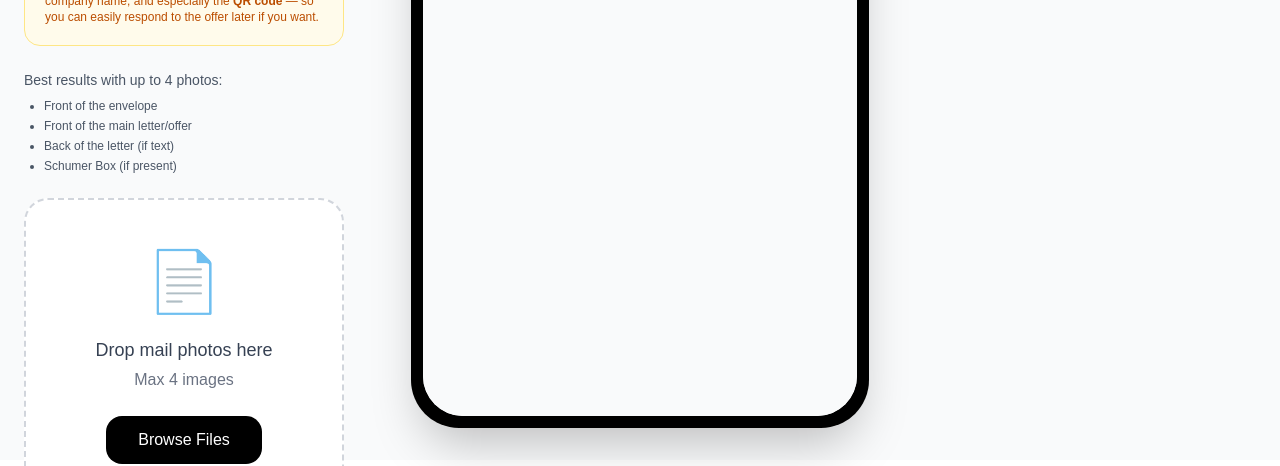
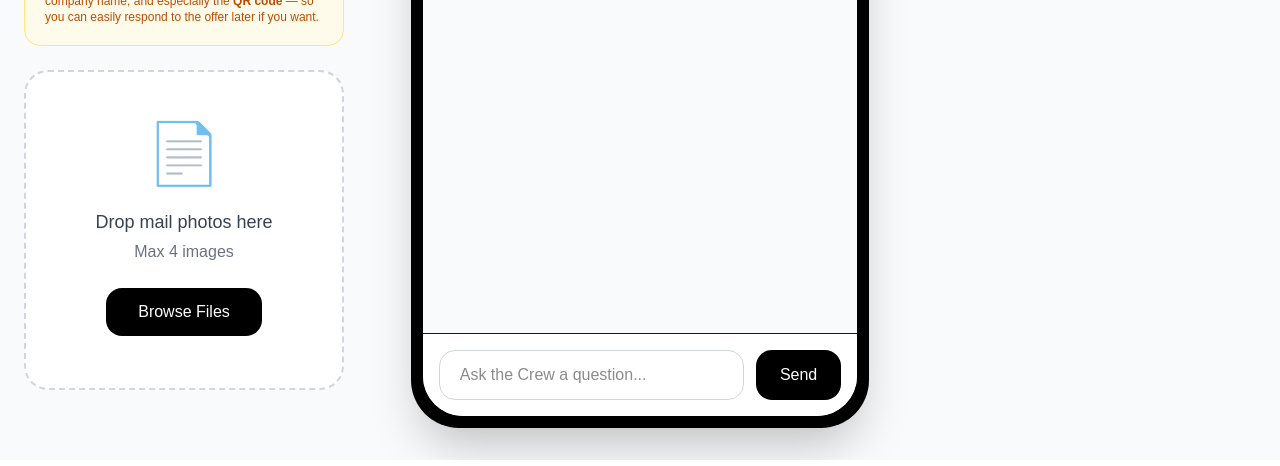
Before and after one commit to rich937/offercrewalpha, a Next.js app: page /dashboard in a window 1280 px wide. Shown: the part 341-807 px from the top of the page. Built offline with nearby package versions, Linux system fonts and the light colour scheme; no server answers.

Commit message:
add chat

```diff
--- a/app/dashboard/page.tsx
+++ b/app/dashboard/page.tsx
@@ -12,6 +12,7 @@ export default function Dashboard() {
     { type: 'system', text: 'The Crew is ready. Upload mail to begin the roast!' }
   ]);
   const [history, setHistory] = useState<any[]>([]);
+  const [userInput, setUserInput] = useState('');
 
   useEffect(() => {
     const init = async () => {
@@ -49,14 +50,6 @@ export default function Dashboard() {
 
   const analyzeWithCrew = async () => {
     if (selectedFiles.length === 0) return;
-
-    if (typeof window !== 'undefined' && (window as any).gtag) {
-      (window as any).gtag('event', 'upload_mail', {
-        event_category: 'Engagement',
-        event_label: 'Send to Crew Button',
-        value: selectedFiles.length
-      });
-    }
 
     setUploading(true);
     setChatMessages([{ type: 'system', text: `Analyzing ${selectedFiles.length} piece(s)...` }]);
@@ -105,6 +98,27 @@ export default function Dashboard() {
 
     setSelectedFiles([]);
     setUploading(false);
+  };
+
+  const sendUserMessage = async () => {
+    if (!userInput.trim()) return;
+
+    setChatMessages(prev => [...prev, { type: 'user', text: userInput }]);
+    const question = userInput;
+    setUserInput('');
+
+    // For now, send to Grok for a response from the Crew
+    try {
+      const res = await fetch('/api/analyze', {
+        method: 'POST',
+        headers: { 'Content-Type': 'application/json' },
+        body: JSON.stringify({ question })
+      });
+      // In a future version we can make a dedicated chat endpoint
+      setChatMessages(prev => [...prev, { type: 'system', text: "The Crew is thinking about your question..." }]);
+    } catch (e) {
+      setChatMessages(prev => [...prev, { type: 'system', text: "Sorry, I couldn't respond to that right now." }]);
+    }
   };
 
   const loadPastOffer = async (offer: any) => {
@@ -174,7 +188,6 @@ export default function Dashboard() {
         {/* LEFT: Upload */}
         <div className="w-80 flex-shrink-0">
           <h2 className="text-xl font-semibold mb-4">Upload Mail</h2>
-
           <div className="mb-6 bg-amber-50 border border-amber-200 rounded-2xl p-5 text-sm">
             <p className="font-semibold text-amber-800 mb-3">🔒 Privacy First</p>
             <p className="text-amber-700 mb-4">
@@ -187,16 +200,6 @@ export default function Dashboard() {
             <p className="mt-4 text-amber-700 text-xs">
               <strong>Leave visible:</strong> Offer rates, terms, fine print, company name, and especially the <strong>QR code</strong> — so you can easily respond to the offer later if you want.
             </p>
-          </div>
-
-          <div className="mb-6 text-sm text-gray-600">
-            <p className="font-medium mb-2">Best results with up to 4 photos:</p>
-            <ul className="list-disc pl-5 space-y-1 text-xs">
-              <li>Front of the envelope</li>
-              <li>Front of the main letter/offer</li>
-              <li>Back of the letter (if text)</li>
-              <li>Schumer Box (if present)</li>
-            </ul>
           </div>
 
           <div className="border-2 border-dashed border-gray-300 rounded-3xl h-80 flex flex-col items-center justify-center bg-white hover:border-cyan-400 transition-colors cursor-pointer"
@@ -218,7 +221,7 @@ export default function Dashboard() {
           )}
         </div>
 
-        {/* CENTER: Chat */}
+        {/* CENTER: Fixed Size Chat */}
         <div className="flex-1 flex flex-col min-w-0">
           <h2 className="text-xl font-semibold mb-4">Crew Reactions</h2>
           <div className="bg-black rounded-[3rem] p-3 shadow-2xl flex-1 flex flex-col" style={{ maxWidth: '520px', margin: '0 auto' }}>
@@ -227,7 +230,8 @@ export default function Dashboard() {
                 <h3 className="font-semibold text-lg">OfferCrew</h3>
               </div>
 
-              <div className="flex-1 p-6 overflow-y-auto bg-gray-50 space-y-6" style={{ maxHeight: '620px' }}>
+              {/* Fixed height scrollable chat */}
+              <div className="flex-1 p-6 overflow-y-auto bg-gray-50 space-y-6" style={{ maxHeight: '520px' }}>
                 {chatMessages.map((msg, i) => (
                   <div key={i} className={`flex ${msg.type === 'system' ? 'justify-center' : 'items-start gap-3'}`}>
                     {msg.type !== 'system' && (
@@ -238,6 +242,26 @@ export default function Dashboard() {
                     </div>
                   </div>
                 ))}
+              </div>
+
+              {/* Persistent Chat Input Bar */}
+              <div className="border-t p-4 bg-white">
+                <div className="flex gap-3">
+                  <input
+                    type="text"
+                    value={userInput}
+                    onChange={(e) => setUserInput(e.target.value)}
+                    onKeyPress={(e) => e.key === 'Enter' && sendUserMessage()}
+                    placeholder="Ask the Crew a question..."
+                    className="flex-1 px-5 py-3 border border-gray-300 rounded-2xl focus:outline-none focus:ring-2 focus:ring-cyan-500"
+                  />
+                  <button
+                    onClick={sendUserMessage}
+                    className="px-6 bg-black text-white rounded-2xl font-medium hover:bg-gray-800"
+                  >
+                    Send
+                  </button>
+                </div>
               </div>
             </div>
           </div>
```
